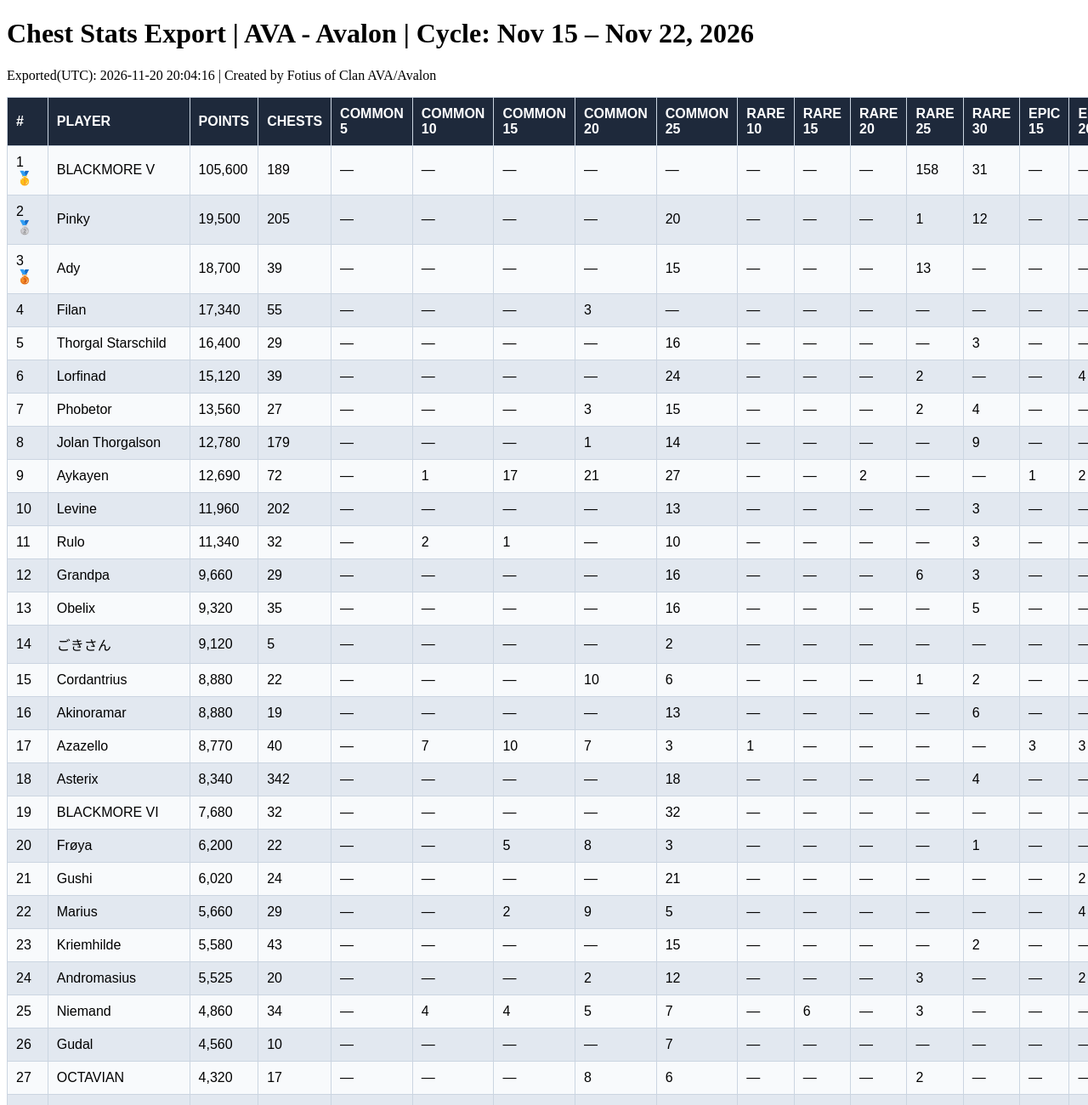
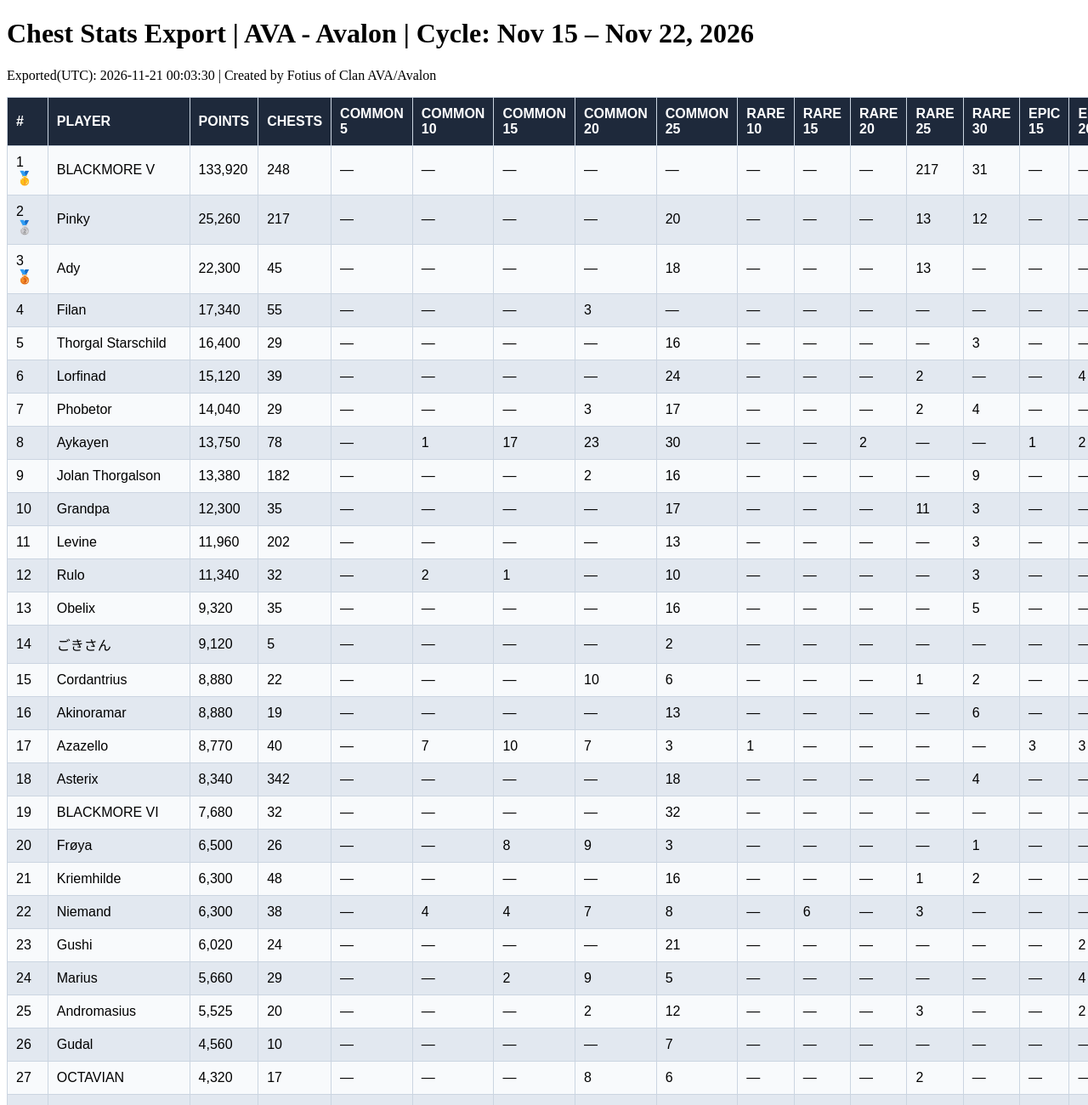
Before and after one commit to ava-totalbattle/tbclanportal-cheststatsexport, a plain HTML site: page index.html in a window 1280 px wide. Shown: the top 1300 px of the page at 85% size. Drawn offline with Linux system fonts and the light colour scheme.

Commit message:
Update index.html

```diff
--- a/index.html
+++ b/index.html
@@ -32,25 +32,25 @@
 <body>
 <header>
   <h1>Chest Stats Export | AVA - Avalon | Cycle: Nov 15 – Nov 22, 2026</h1>
-  <p>Exported(UTC): 2026-11-20 20:04:16 | Created by Fotius of Clan AVA/Avalon</p>
+  <p>Exported(UTC): 2026-11-21 00:03:30 | Created by Fotius of Clan AVA/Avalon</p>
 </header>
 <table id="chest-stats-table" border="1" cellspacing="0" cellpadding="4">
 <thead>
     <tr><th onclick="sortTable(0)" style="cursor:pointer;">#</th><th onclick="sortTable(1)" style="cursor:pointer;">PLAYER</th><th onclick="sortTable(2)" style="cursor:pointer;">POINTS</th><th onclick="sortTable(3)" style="cursor:pointer;">CHESTS</th><th onclick="sortTable(4)" style="cursor:pointer;">COMMON 5</th><th onclick="sortTable(5)" style="cursor:pointer;">COMMON 10</th><th onclick="sortTable(6)" style="cursor:pointer;">COMMON 15</th><th onclick="sortTable(7)" style="cursor:pointer;">COMMON 20</th><th onclick="sortTable(8)" style="cursor:pointer;">COMMON 25</th><th onclick="sortTable(9)" style="cursor:pointer;">RARE 10</th><th onclick="sortTable(10)" style="cursor:pointer;">RARE 15</th><th onclick="sortTable(11)" style="cursor:pointer;">RARE 20</th><th onclick="sortTable(12)" style="cursor:pointer;">RARE 25</th><th onclick="sortTable(13)" style="cursor:pointer;">RARE 30</th><th onclick="sortTable(14)" style="cursor:pointer;">EPIC 15</th><th onclick="sortTable(15)" style="cursor:pointer;">EPIC 20</th><th onclick="sortTable(16)" style="cursor:pointer;">EPIC 25</th><th onclick="sortTable(17)" style="cursor:pointer;">EPIC 30</th><th onclick="sortTable(18)" style="cursor:pointer;">EPIC 35</th><th onclick="sortTable(19)" style="cursor:pointer;">ANCIENT</th><th onclick="sortTable(20)" style="cursor:pointer;">RAGNARÖK</th><th onclick="sortTable(21)" style="cursor:pointer;">HERMES</th></tr>
 </thead>
 <tbody>
-    <tr><td>1 🥇</td><td>BLACKMORE V</td><td>105,600</td><td>189</td><td>—</td><td>—</td><td>—</td><td>—</td><td>—</td><td>—</td><td>—</td><td>—</td><td>158</td><td>31</td><td>—</td><td>—</td><td>—</td><td>—</td><td>—</td><td>—</td><td>—</td><td>—</td></tr>
-    <tr><td>2 🥈</td><td>Pinky</td><td>19,500</td><td>205</td><td>—</td><td>—</td><td>—</td><td>—</td><td>20</td><td>—</td><td>—</td><td>—</td><td>1</td><td>12</td><td>—</td><td>—</td><td>—</td><td>—</td><td>—</td><td>13</td><td>—</td><td>—</td></tr>
-    <tr><td>3 🥉</td><td>Ady</td><td>18,700</td><td>39</td><td>—</td><td>—</td><td>—</td><td>—</td><td>15</td><td>—</td><td>—</td><td>—</td><td>13</td><td>—</td><td>—</td><td>—</td><td>9</td><td>—</td><td>—</td><td>—</td><td>—</td><td>—</td></tr>
+    <tr><td>1 🥇</td><td>BLACKMORE V</td><td>133,920</td><td>248</td><td>—</td><td>—</td><td>—</td><td>—</td><td>—</td><td>—</td><td>—</td><td>—</td><td>217</td><td>31</td><td>—</td><td>—</td><td>—</td><td>—</td><td>—</td><td>—</td><td>—</td><td>—</td></tr>
+    <tr><td>2 🥈</td><td>Pinky</td><td>25,260</td><td>217</td><td>—</td><td>—</td><td>—</td><td>—</td><td>20</td><td>—</td><td>—</td><td>—</td><td>13</td><td>12</td><td>—</td><td>—</td><td>—</td><td>—</td><td>—</td><td>13</td><td>—</td><td>—</td></tr>
+    <tr><td>3 🥉</td><td>Ady</td><td>22,300</td><td>45</td><td>—</td><td>—</td><td>—</td><td>—</td><td>18</td><td>—</td><td>—</td><td>—</td><td>13</td><td>—</td><td>—</td><td>—</td><td>12</td><td>—</td><td>—</td><td>—</td><td>—</td><td>—</td></tr>
     <tr><td>4</td><td>Filan</td><td>17,340</td><td>55</td><td>—</td><td>—</td><td>—</td><td>3</td><td>—</td><td>—</td><td>—</td><td>—</td><td>—</td><td>—</td><td>—</td><td>—</td><td>—</td><td>—</td><td>—</td><td>5</td><td>—</td><td>—</td></tr>
     <tr><td>5</td><td>Thorgal Starschild</td><td>16,400</td><td>29</td><td>—</td><td>—</td><td>—</td><td>—</td><td>16</td><td>—</td><td>—</td><td>—</td><td>—</td><td>3</td><td>—</td><td>—</td><td>—</td><td>5</td><td>—</td><td>4</td><td>—</td><td>—</td></tr>
     <tr><td>6</td><td>Lorfinad</td><td>15,120</td><td>39</td><td>—</td><td>—</td><td>—</td><td>—</td><td>24</td><td>—</td><td>—</td><td>—</td><td>2</td><td>—</td><td>—</td><td>4</td><td>6</td><td>—</td><td>—</td><td>—</td><td>—</td><td>—</td></tr>
-    <tr><td>7</td><td>Phobetor</td><td>13,560</td><td>27</td><td>—</td><td>—</td><td>—</td><td>3</td><td>15</td><td>—</td><td>—</td><td>—</td><td>2</td><td>4</td><td>—</td><td>—</td><td>1</td><td>2</td><td>—</td><td>—</td><td>—</td><td>—</td></tr>
-    <tr><td>8</td><td>Jolan Thorgalson</td><td>12,780</td><td>179</td><td>—</td><td>—</td><td>—</td><td>1</td><td>14</td><td>—</td><td>—</td><td>—</td><td>—</td><td>9</td><td>—</td><td>—</td><td>—</td><td>—</td><td>—</td><td>13</td><td>—</td><td>—</td></tr>
-    <tr><td>9</td><td>Aykayen</td><td>12,690</td><td>72</td><td>—</td><td>1</td><td>17</td><td>21</td><td>27</td><td>—</td><td>—</td><td>2</td><td>—</td><td>—</td><td>1</td><td>2</td><td>1</td><td>—</td><td>—</td><td>—</td><td>—</td><td>—</td></tr>
-    <tr><td>10</td><td>Levine</td><td>11,960</td><td>202</td><td>—</td><td>—</td><td>—</td><td>—</td><td>13</td><td>—</td><td>—</td><td>—</td><td>—</td><td>3</td><td>—</td><td>—</td><td>—</td><td>3</td><td>—</td><td>13</td><td>—</td><td>—</td></tr>
-    <tr><td>11</td><td>Rulo</td><td>11,340</td><td>32</td><td>—</td><td>2</td><td>1</td><td>—</td><td>10</td><td>—</td><td>—</td><td>—</td><td>—</td><td>3</td><td>—</td><td>—</td><td>—</td><td>3</td><td>—</td><td>13</td><td>—</td><td>—</td></tr>
-    <tr><td>12</td><td>Grandpa</td><td>9,660</td><td>29</td><td>—</td><td>—</td><td>—</td><td>—</td><td>16</td><td>—</td><td>—</td><td>—</td><td>6</td><td>3</td><td>—</td><td>—</td><td>—</td><td>—</td><td>—</td><td>4</td><td>—</td><td>—</td></tr>
+    <tr><td>7</td><td>Phobetor</td><td>14,040</td><td>29</td><td>—</td><td>—</td><td>—</td><td>3</td><td>17</td><td>—</td><td>—</td><td>—</td><td>2</td><td>4</td><td>—</td><td>—</td><td>1</td><td>2</td><td>—</td><td>—</td><td>—</td><td>—</td></tr>
+    <tr><td>8</td><td>Aykayen</td><td>13,750</td><td>78</td><td>—</td><td>1</td><td>17</td><td>23</td><td>30</td><td>—</td><td>—</td><td>2</td><td>—</td><td>—</td><td>1</td><td>2</td><td>1</td><td>—</td><td>—</td><td>—</td><td>—</td><td>—</td></tr>
+    <tr><td>9</td><td>Jolan Thorgalson</td><td>13,380</td><td>182</td><td>—</td><td>—</td><td>—</td><td>2</td><td>16</td><td>—</td><td>—</td><td>—</td><td>—</td><td>9</td><td>—</td><td>—</td><td>—</td><td>—</td><td>—</td><td>13</td><td>—</td><td>—</td></tr>
+    <tr><td>10</td><td>Grandpa</td><td>12,300</td><td>35</td><td>—</td><td>—</td><td>—</td><td>—</td><td>17</td><td>—</td><td>—</td><td>—</td><td>11</td><td>3</td><td>—</td><td>—</td><td>—</td><td>—</td><td>—</td><td>4</td><td>—</td><td>—</td></tr>
+    <tr><td>11</td><td>Levine</td><td>11,960</td><td>202</td><td>—</td><td>—</td><td>—</td><td>—</td><td>13</td><td>—</td><td>—</td><td>—</td><td>—</td><td>3</td><td>—</td><td>—</td><td>—</td><td>3</td><td>—</td><td>13</td><td>—</td><td>—</td></tr>
+    <tr><td>12</td><td>Rulo</td><td>11,340</td><td>32</td><td>—</td><td>2</td><td>1</td><td>—</td><td>10</td><td>—</td><td>—</td><td>—</td><td>—</td><td>3</td><td>—</td><td>—</td><td>—</td><td>3</td><td>—</td><td>13</td><td>—</td><td>—</td></tr>
     <tr><td>13</td><td>Obelix</td><td>9,320</td><td>35</td><td>—</td><td>—</td><td>—</td><td>—</td><td>16</td><td>—</td><td>—</td><td>—</td><td>—</td><td>5</td><td>—</td><td>—</td><td>—</td><td>—</td><td>—</td><td>13</td><td>—</td><td>—</td></tr>
     <tr><td>14</td><td>ごきさん</td><td>9,120</td><td>5</td><td>—</td><td>—</td><td>—</td><td>—</td><td>2</td><td>—</td><td>—</td><td>—</td><td>—</td><td>—</td><td>—</td><td>—</td><td>1</td><td>—</td><td>2</td><td>—</td><td>—</td><td>—</td></tr>
     <tr><td>15</td><td>Cordantrius</td><td>8,880</td><td>22</td><td>—</td><td>—</td><td>—</td><td>10</td><td>6</td><td>—</td><td>—</td><td>—</td><td>1</td><td>2</td><td>—</td><td>—</td><td>2</td><td>1</td><td>—</td><td>—</td><td>—</td><td>—</td></tr>
@@ -58,12 +58,12 @@
     <tr><td>17</td><td>Azazello</td><td>8,770</td><td>40</td><td>—</td><td>7</td><td>10</td><td>7</td><td>3</td><td>1</td><td>—</td><td>—</td><td>—</td><td>—</td><td>3</td><td>3</td><td>4</td><td>—</td><td>—</td><td>—</td><td>—</td><td>—</td></tr>
     <tr><td>18</td><td>Asterix</td><td>8,340</td><td>342</td><td>—</td><td>—</td><td>—</td><td>—</td><td>18</td><td>—</td><td>—</td><td>—</td><td>—</td><td>4</td><td>—</td><td>—</td><td>—</td><td>—</td><td>—</td><td>13</td><td>—</td><td>—</td></tr>
     <tr><td>19</td><td>BLACKMORE VI</td><td>7,680</td><td>32</td><td>—</td><td>—</td><td>—</td><td>—</td><td>32</td><td>—</td><td>—</td><td>—</td><td>—</td><td>—</td><td>—</td><td>—</td><td>—</td><td>—</td><td>—</td><td>—</td><td>—</td><td>—</td></tr>
-    <tr><td>20</td><td>Frøya</td><td>6,200</td><td>22</td><td>—</td><td>—</td><td>5</td><td>8</td><td>3</td><td>—</td><td>—</td><td>—</td><td>—</td><td>1</td><td>—</td><td>—</td><td>—</td><td>1</td><td>—</td><td>—</td><td>—</td><td>—</td></tr>
-    <tr><td>21</td><td>Gushi</td><td>6,020</td><td>24</td><td>—</td><td>—</td><td>—</td><td>—</td><td>21</td><td>—</td><td>—</td><td>—</td><td>—</td><td>—</td><td>—</td><td>2</td><td>—</td><td>—</td><td>—</td><td>—</td><td>—</td><td>—</td></tr>
-    <tr><td>22</td><td>Marius</td><td>5,660</td><td>29</td><td>—</td><td>—</td><td>2</td><td>9</td><td>5</td><td>—</td><td>—</td><td>—</td><td>—</td><td>—</td><td>—</td><td>4</td><td>1</td><td>—</td><td>—</td><td>5</td><td>—</td><td>—</td></tr>
-    <tr><td>23</td><td>Kriemhilde</td><td>5,580</td><td>43</td><td>—</td><td>—</td><td>—</td><td>—</td><td>15</td><td>—</td><td>—</td><td>—</td><td>—</td><td>2</td><td>—</td><td>—</td><td>—</td><td>—</td><td>—</td><td>4</td><td>—</td><td>—</td></tr>
-    <tr><td>24</td><td>Andromasius</td><td>5,525</td><td>20</td><td>—</td><td>—</td><td>—</td><td>2</td><td>12</td><td>—</td><td>—</td><td>—</td><td>3</td><td>—</td><td>—</td><td>2</td><td>—</td><td>—</td><td>—</td><td>—</td><td>—</td><td>—</td></tr>
-    <tr><td>25</td><td>Niemand</td><td>4,860</td><td>34</td><td>—</td><td>4</td><td>4</td><td>5</td><td>7</td><td>—</td><td>6</td><td>—</td><td>3</td><td>—</td><td>—</td><td>—</td><td>—</td><td>—</td><td>—</td><td>5</td><td>—</td><td>—</td></tr>
+    <tr><td>20</td><td>Frøya</td><td>6,500</td><td>26</td><td>—</td><td>—</td><td>8</td><td>9</td><td>3</td><td>—</td><td>—</td><td>—</td><td>—</td><td>1</td><td>—</td><td>—</td><td>—</td><td>1</td><td>—</td><td>—</td><td>—</td><td>—</td></tr>
+    <tr><td>21</td><td>Kriemhilde</td><td>6,300</td><td>48</td><td>—</td><td>—</td><td>—</td><td>—</td><td>16</td><td>—</td><td>—</td><td>—</td><td>1</td><td>2</td><td>—</td><td>—</td><td>—</td><td>—</td><td>—</td><td>4</td><td>—</td><td>—</td></tr>
+    <tr><td>22</td><td>Niemand</td><td>6,300</td><td>38</td><td>—</td><td>4</td><td>4</td><td>7</td><td>8</td><td>—</td><td>6</td><td>—</td><td>3</td><td>—</td><td>—</td><td>—</td><td>1</td><td>—</td><td>—</td><td>5</td><td>—</td><td>—</td></tr>
+    <tr><td>23</td><td>Gushi</td><td>6,020</td><td>24</td><td>—</td><td>—</td><td>—</td><td>—</td><td>21</td><td>—</td><td>—</td><td>—</td><td>—</td><td>—</td><td>—</td><td>2</td><td>—</td><td>—</td><td>—</td><td>—</td><td>—</td><td>—</td></tr>
+    <tr><td>24</td><td>Marius</td><td>5,660</td><td>29</td><td>—</td><td>—</td><td>2</td><td>9</td><td>5</td><td>—</td><td>—</td><td>—</td><td>—</td><td>—</td><td>—</td><td>4</td><td>1</td><td>—</td><td>—</td><td>5</td><td>—</td><td>—</td></tr>
+    <tr><td>25</td><td>Andromasius</td><td>5,525</td><td>20</td><td>—</td><td>—</td><td>—</td><td>2</td><td>12</td><td>—</td><td>—</td><td>—</td><td>3</td><td>—</td><td>—</td><td>2</td><td>—</td><td>—</td><td>—</td><td>—</td><td>—</td><td>—</td></tr>
     <tr><td>26</td><td>Gudal</td><td>4,560</td><td>10</td><td>—</td><td>—</td><td>—</td><td>—</td><td>7</td><td>—</td><td>—</td><td>—</td><td>—</td><td>—</td><td>—</td><td>—</td><td>3</td><td>—</td><td>—</td><td>—</td><td>—</td><td>—</td></tr>
     <tr><td>27</td><td>OCTAVIAN</td><td>4,320</td><td>17</td><td>—</td><td>—</td><td>—</td><td>8</td><td>6</td><td>—</td><td>—</td><td>—</td><td>2</td><td>—</td><td>—</td><td>—</td><td>1</td><td>—</td><td>—</td><td>—</td><td>—</td><td>—</td></tr>
     <tr><td>28</td><td>UHTRED Baran</td><td>3,870</td><td>31</td><td>3</td><td>4</td><td>1</td><td>2</td><td>4</td><td>—</td><td>—</td><td>—</td><td>—</td><td>2</td><td>—</td><td>—</td><td>—</td><td>—</td><td>—</td><td>13</td><td>—</td><td>—</td></tr>
@@ -74,8 +74,8 @@
     <tr><td>33</td><td>Merlin H</td><td>2,160</td><td>9</td><td>—</td><td>—</td><td>—</td><td>—</td><td>9</td><td>—</td><td>—</td><td>—</td><td>—</td><td>—</td><td>—</td><td>—</td><td>—</td><td>—</td><td>—</td><td>—</td><td>—</td><td>—</td></tr>
     <tr><td>34</td><td>AsMn</td><td>1,920</td><td>5</td><td>—</td><td>—</td><td>—</td><td>—</td><td>4</td><td>—</td><td>—</td><td>—</td><td>—</td><td>—</td><td>—</td><td>—</td><td>1</td><td>—</td><td>—</td><td>—</td><td>—</td><td>—</td></tr>
     <tr><td>35</td><td>BebbamburgBaran</td><td>1,560</td><td>20</td><td>1</td><td>1</td><td>8</td><td>2</td><td>2</td><td>—</td><td>—</td><td>—</td><td>—</td><td>—</td><td>1</td><td>—</td><td>—</td><td>—</td><td>—</td><td>5</td><td>—</td><td>—</td></tr>
-    <tr><td>36</td><td>Ghodred</td><td>1,440</td><td>5</td><td>—</td><td>—</td><td>—</td><td>—</td><td>3</td><td>—</td><td>—</td><td>—</td><td>—</td><td>—</td><td>—</td><td>—</td><td>—</td><td>—</td><td>—</td><td>—</td><td>—</td><td>—</td></tr>
-    <tr><td>37</td><td>Negul</td><td>1,260</td><td>24</td><td>1</td><td>9</td><td>5</td><td>3</td><td>1</td><td>—</td><td>—</td><td>—</td><td>—</td><td>—</td><td>—</td><td>—</td><td>—</td><td>—</td><td>—</td><td>5</td><td>—</td><td>—</td></tr>
+    <tr><td>36</td><td>Negul</td><td>1,500</td><td>25</td><td>1</td><td>9</td><td>5</td><td>3</td><td>2</td><td>—</td><td>—</td><td>—</td><td>—</td><td>—</td><td>—</td><td>—</td><td>—</td><td>—</td><td>—</td><td>5</td><td>—</td><td>—</td></tr>
+    <tr><td>37</td><td>Ghodred</td><td>1,440</td><td>5</td><td>—</td><td>—</td><td>—</td><td>—</td><td>3</td><td>—</td><td>—</td><td>—</td><td>—</td><td>—</td><td>—</td><td>—</td><td>—</td><td>—</td><td>—</td><td>—</td><td>—</td><td>—</td></tr>
     <tr><td>38</td><td>LilieQueen</td><td>1,230</td><td>6</td><td>—</td><td>1</td><td>—</td><td>—</td><td>5</td><td>—</td><td>—</td><td>—</td><td>—</td><td>—</td><td>—</td><td>—</td><td>—</td><td>—</td><td>—</td><td>—</td><td>—</td><td>—</td></tr>
     <tr><td>39</td><td>Fito</td><td>900</td><td>16</td><td>—</td><td>—</td><td>—</td><td>—</td><td>3</td><td>—</td><td>—</td><td>—</td><td>—</td><td>—</td><td>—</td><td>—</td><td>—</td><td>—</td><td>—</td><td>13</td><td>—</td><td>—</td></tr>
     <tr><td>40</td><td>Bruno</td><td>900</td><td>16</td><td>—</td><td>—</td><td>—</td><td>—</td><td>3</td><td>—</td><td>—</td><td>—</td><td>—</td><td>—</td><td>—</td><td>—</td><td>—</td><td>—</td><td>—</td><td>13</td><td>—</td><td>—</td></tr>
```
